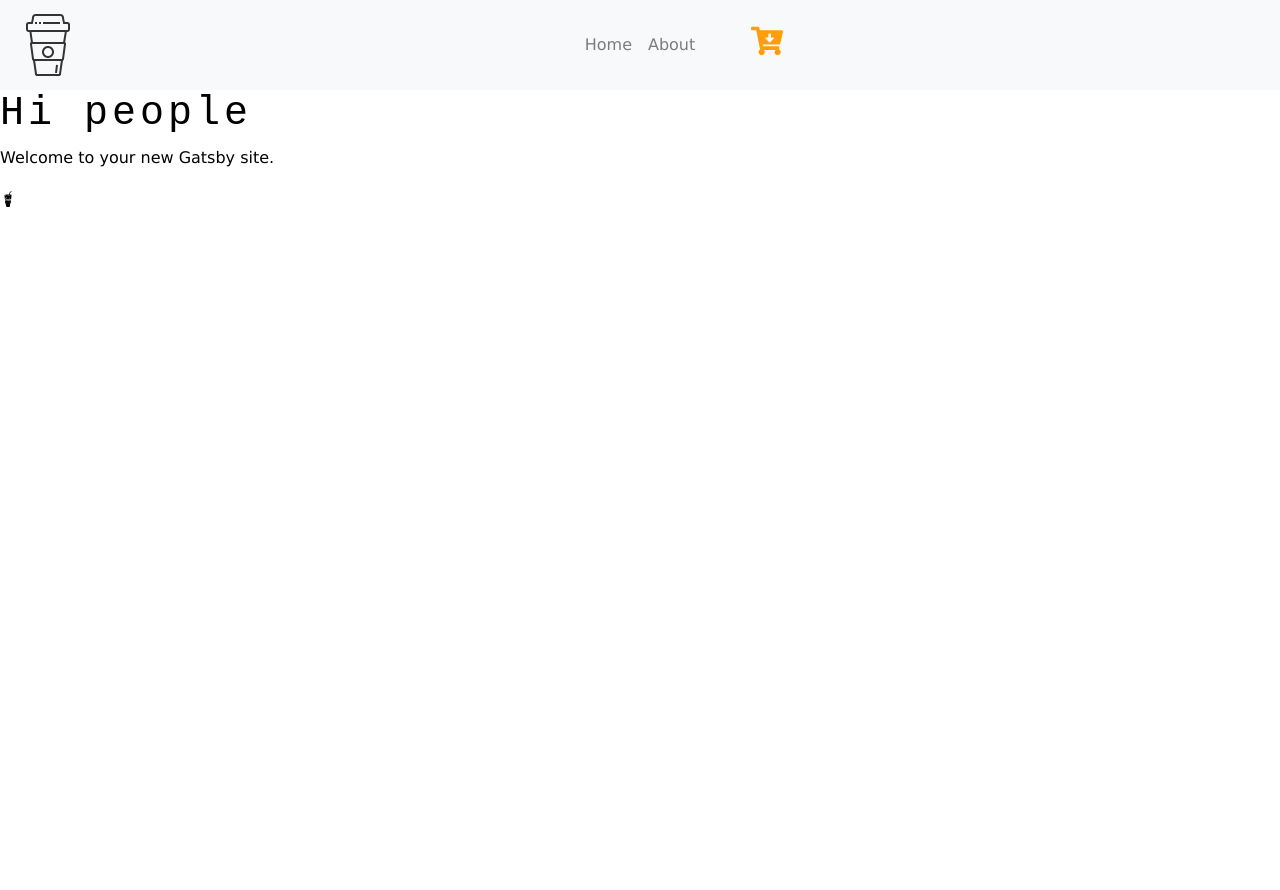
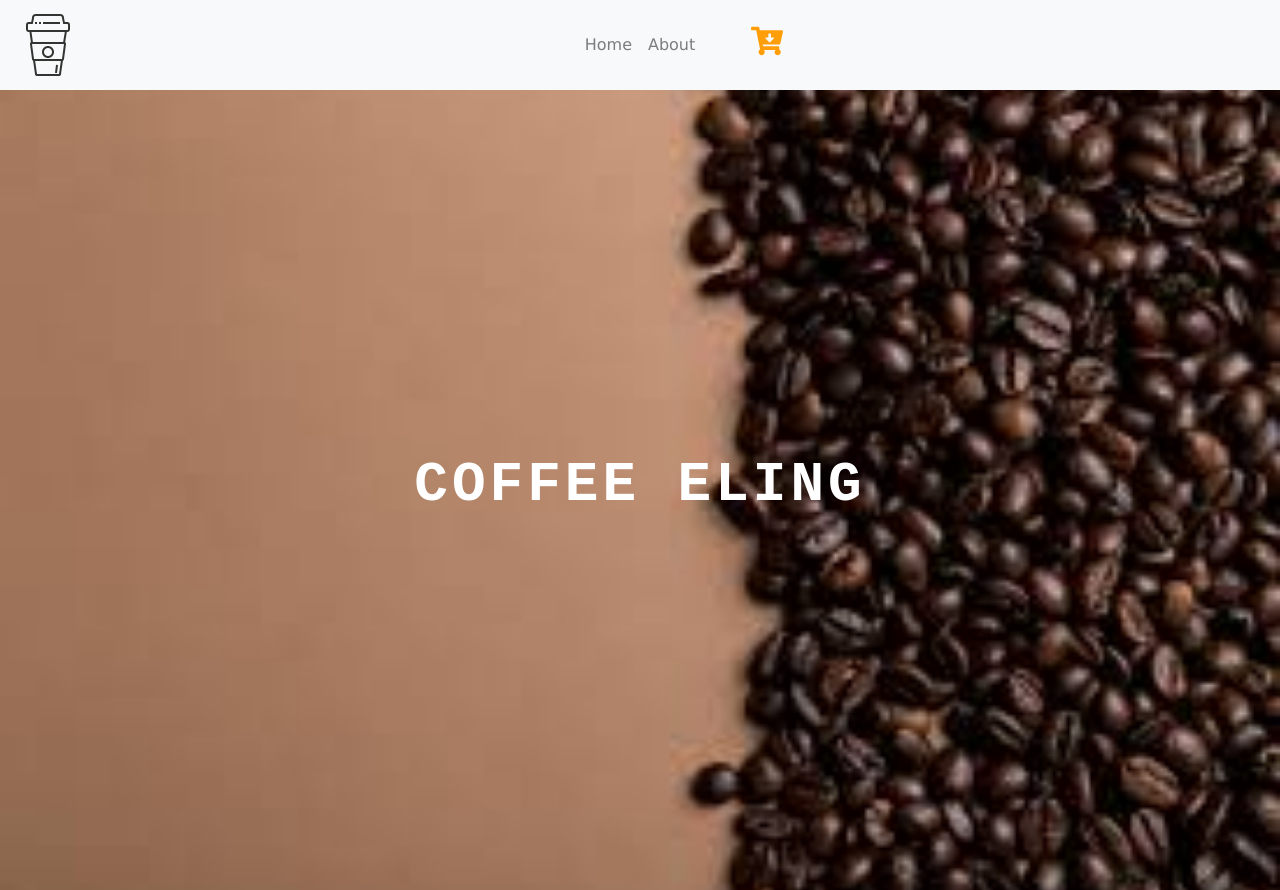
Before and after one commit to batosai87/coffee-project, a Gatsby site: page / in a window 1280 px wide. Before the commit the page ends 800 px from the top, so only its background shows below. Built offline with nearby package versions, Linux system fonts and the light colour scheme; Gatsby itself is replaced by a stand-in of ours.

Commit message:
add background landing page

```diff
--- a/package.json
+++ b/package.json
@@ -6,6 +6,7 @@
   "author": "Kyle Mathews <mathews.kyle@gmail.com>",
   "dependencies": {
     "gatsby": "^2.21.0",
+    "gatsby-background-image": "^1.1.1",
     "gatsby-image": "^2.4.0",
     "gatsby-plugin-manifest": "^2.4.0",
     "gatsby-plugin-offline": "^3.2.0",
--- /dev/null
+++ b/src/components/globals/backgroundsection.js
@@ -0,0 +1,23 @@
+import React from 'react'
+import BackgroundImage from 'gatsby-background-image'
+export default function backgroundsection({
+    img,
+    styleClass,
+    title,
+    children
+}) {
+    return (
+    <BackgroundImage className={ styleClass} fluid={ img } >
+        <h1 className="title text-white text-uppercase
+        text-center display-4 font-weight-bold">
+            { title }
+        </h1>
+        { children  }
+    </BackgroundImage>
+    );
+}
+
+backgroundsection.defaultProps = {
+    title: "default title",
+    styleClass:"default-background"
+}
--- a/src/components/layout.css
+++ b/src/components/layout.css
@@ -33,3 +33,14 @@
   color: var(--mainYellow);
   font-size: 2rem;
 }
+
+.default-background {
+  min-height: 100vh;
+  display: flex;
+  align-items: center;
+  justify-content: center;
+  background: linear-gradient(#ff9e09),
+  #ff9e09;
+  background-position: center;
+  background-size: cover;
+}
--- a/src/pages/index.js
+++ b/src/pages/index.js
@@ -1,18 +1,28 @@
 import React from "react"
-// import { Link } from "gatsby"
-
+import { Link, graphql} from "gatsby"
 import Layout from "../components/layout"
 import SEO from "../components/seo"
-import {FaGulp} from "react-icons/fa"
+import BackgroundSection from '../components/globals/backgroundsection'
 
 
-const IndexPage = () => (
+const IndexPage = ({ data }) => (
   <Layout>
-    <SEO title="Home" />
-    <h1>Hi people</h1>
-    <p>Welcome to your new Gatsby site.</p>
-    <FaGulp />
+    <SEO title="Home" keywords={[`gatsby` , `application`, `react`]} />
+    <BackgroundSection img={data.img.childImageSharp.fluid} title="Coffee eling" styleClass="default-background" />
+
   </Layout>
 )
 
+export const query = graphql`
+{
+  img:file(relativePath:{eq: "coffee-back.jpg"}){
+    childImageSharp{
+      fluid{
+        ...GatsbyImageSharpFluid_tracedSVG
+      }
+    }
+  }
+}
+`
+
 export default IndexPage
```
Also changed, not shown: src/images/background.jpg (added), src/images/coffee-back.jpg (added), src/images/default-background.jpg (added), 1 other file.
